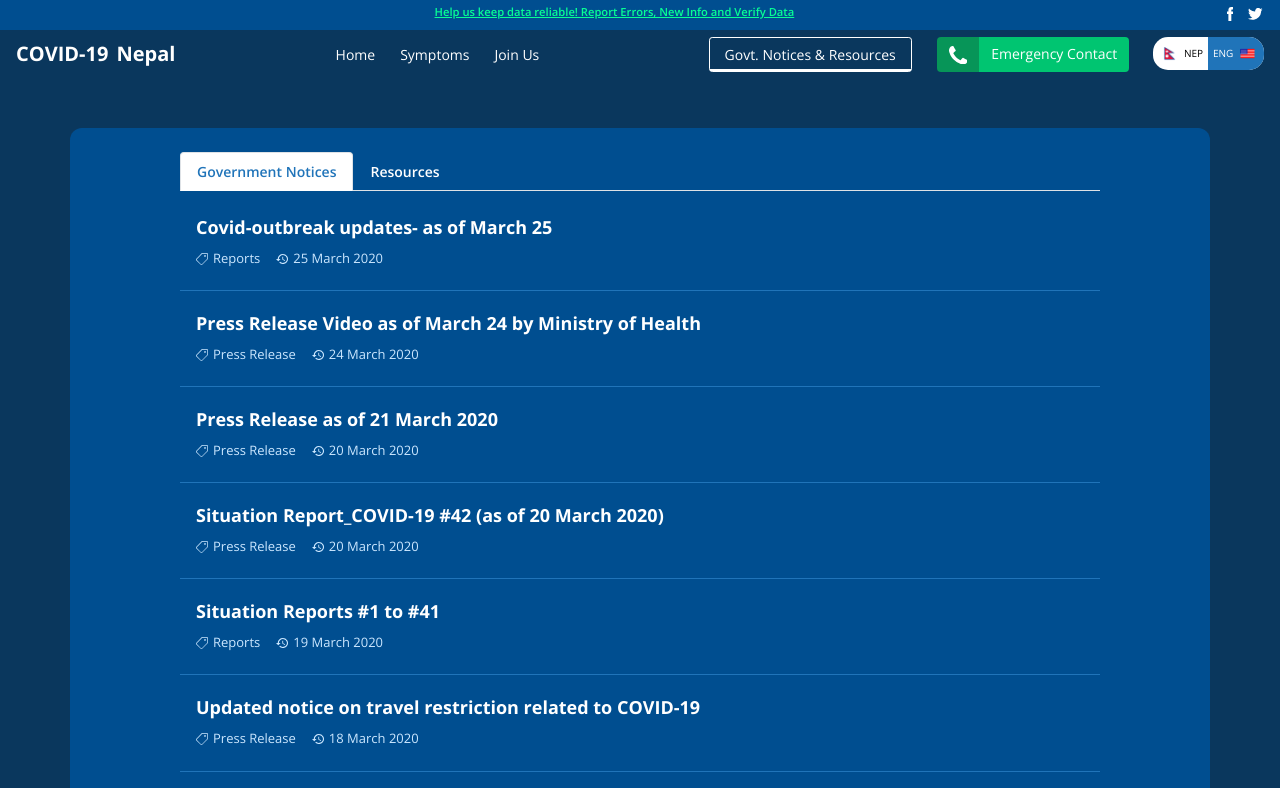
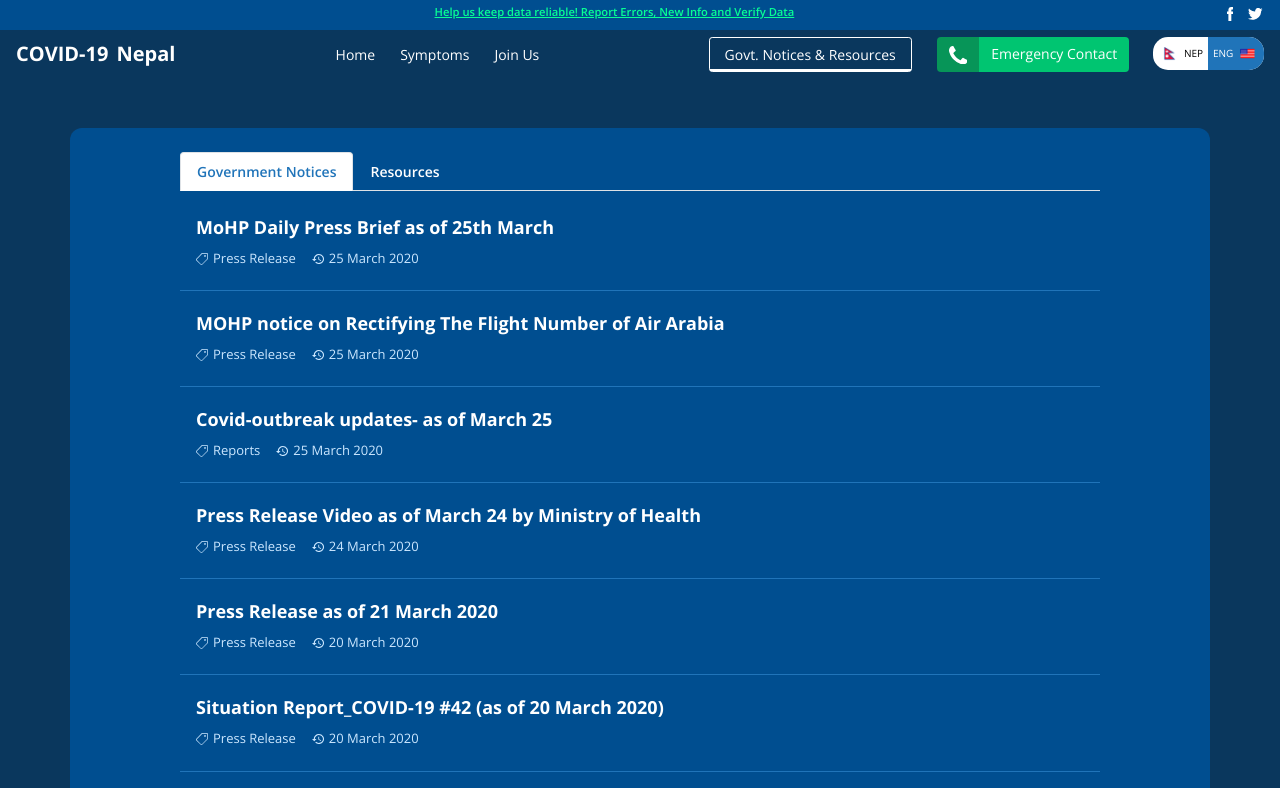
Before and after one commit to Fusemachines/covid-nepal-web, a React (Create React App) app: page /notices in a window 1280 px wide. Shown: the top 788 px of the page. Built offline with nearby package versions, Linux system fonts and the light colour scheme; no server answers.

Commit message:
governmenr notices updated

```diff
--- a/src/routes/dashboard/notices/GovernmentNotices/GovernmentNotices.tsx
+++ b/src/routes/dashboard/notices/GovernmentNotices/GovernmentNotices.tsx
@@ -4,6 +4,20 @@ import GovernmentNoticeItem from './GovernmentNoticeItem';
 const GovernmentNotices: FC<{}> = () => {
   return (
     <ul className="notices__list">
+      <GovernmentNoticeItem
+        category="Press Release"
+        date="25 March 2020"
+        title="MoHP Daily Press Brief as of 25th March"
+        url="https://youtu.be/TSWADtbqAPg"
+      />
+
+      <GovernmentNoticeItem
+        category="Press Release"
+        date="25 March 2020"
+        title="MOHP notice on Rectifying The Flight Number of Air Arabia"
+        url="https://drive.google.com/open?id=1UwpLZ-BCf3m4Vjwt9HD4kzNVhSzppMYe"
+      />
+
       <GovernmentNoticeItem
         category="Reports"
         date="25 March 2020"
--- a/src/routes/dashboard/notices/Resources/Resources.tsx
+++ b/src/routes/dashboard/notices/Resources/Resources.tsx
@@ -10,6 +10,12 @@ const Resources: FC<{}> = () => {
           'https://www.unicef.org/coronavirus/fact-or-fiction-how-much-do-you-actually-know-about-coronavirus-covid-19'
         }
         imageUrl={'http://cdn.poll-maker.com/51-1749455/coronavirus-quiz-1.png?sz=800'}
+      />
+
+      <ResourceItem
+        title={'WHO Guidelines - How to protect yourself against COVID-19'}
+        url={' https://drive.google.com/open?id=1PFuFqHs7-ZNk1hlrU74e27cUZnd_picy'}
+        imageUrl={''}
       />
 
       <ResourceItem
```
